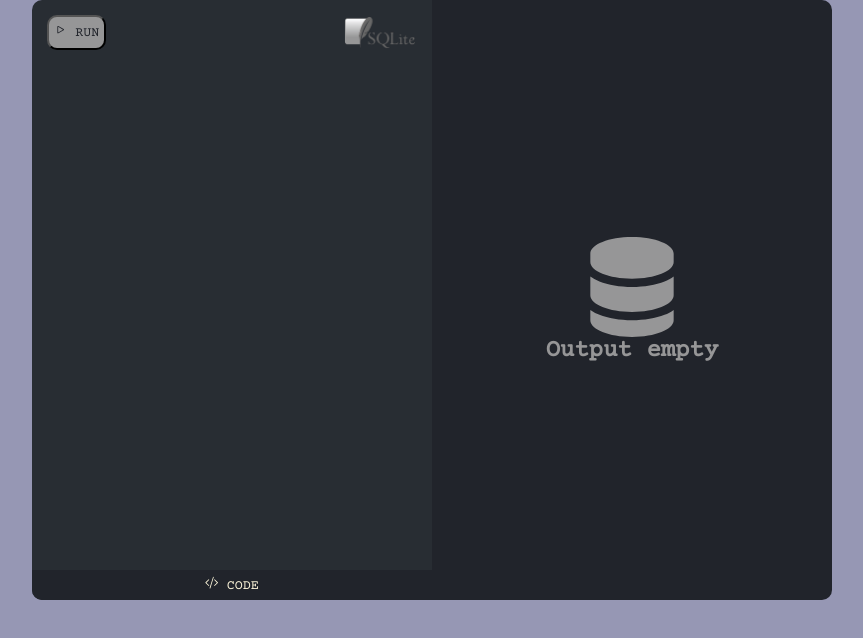
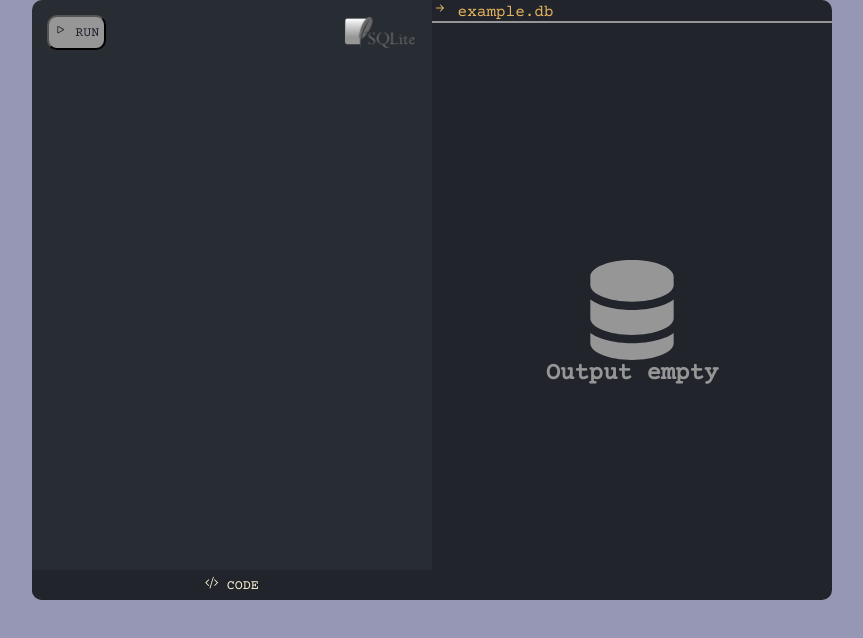
Before and after one commit to GuaxinimRadical/SQLClient, a website: page client/index.html in a window 1280 px wide. Shown: the whole page, without its empty margins (208-1071 px from the left). Drawn offline with nearby package versions, Linux system fonts and the light colour scheme.

Commit message:
Adição de um header no Output com o nome do database

```diff
--- a/api.js
+++ b/api.js
@@ -35,7 +35,9 @@ app.post('/query', function(req, res){
 				.then( response => res.send({ table:response}))
 				.catch((err) => res.send({'errorDatabase': err}))
 		} else {
-			 sql.queryToChangeDB(el)
+			sql.queryToChangeDB(el)
+				.then(e=>console.log('ChangeDone: ',e))
+				.catch((err) => res.send({'errorDatabase': err}))
 		}
 	})
 })
--- a/client/index.html
+++ b/client/index.html
@@ -34,13 +34,22 @@
                 CODE
             </button>
         </section>
-        <section class="output">
+        <section class="output-area">
+			<header>
+				<svg width="1em" height="1em" viewBox="0 0 16 16" class="bi bi-arrow-right-short" fill="currentColor" xmlns="http://www.w3.org/2000/svg">
+					  <path fill-rule="evenodd" d="M4 8a.5.5 0 0 1 .5-.5h5.793L8.146 5.354a.5.5 0 1 1 .708-.708l3 3a.5.5 0 0 1 0 .708l-3 3a.5.5 0 0 1-.708-.708L10.293 8.5H4.5A.5.5 0 0 1 4 8z"/>
+				</svg>
+				example.db
+			</header>
+			<main class='output'>
 				<div class="output-empty">
 					<svg width="1em" height="1em" viewBox="0 0 16 16" class="bi bi-server" fill="currentColor" xmlns="http://www.w3.org/2000/svg">
 						<path fill-rule="evenodd" d="M1.333 2.667C1.333 1.194 4.318 0 8 0s6.667 1.194 6.667 2.667V4C14.665 5.474 11.68 6.667 8 6.667 4.318 6.667 1.333 5.473 1.333 4V2.667zm0 3.667v3C1.333 10.805 4.318 12 8 12c3.68 0 6.665-1.193 6.667-2.665V6.334c-.43.32-.931.58-1.458.79C11.81 7.684 9.967 8 8 8c-1.967 0-3.81-.317-5.21-.876a6.508 6.508 0 0 1-1.457-.79zm13.334 5.334c-.43.319-.931.578-1.458.789-1.4.56-3.242.876-5.209.876-1.967 0-3.81-.316-5.21-.876a6.51 6.51 0 0 1-1.457-.79v1.666C1.333 14.806 4.318 16 8 16s6.667-1.194 6.667-2.667v-1.665z"/>
 					</svg>
 					<h1>Output empty</h1>
 				</div>
+			</main>
+
         </section>
     </div>
 	<script src="script.js"></script>
--- a/client/style.css
+++ b/client/style.css
@@ -82,22 +82,30 @@ body {
 }
 
 
-.output {
+.output-area {
     background-color: var(--color-background-dark);
     color: var(--color-text-primary);
 
     border-top-right-radius: 10px;
     border-bottom-right-radius: 10px;
 }
+.output-area > header {
+    color: #e5b25e;
+    border-bottom: 2px solid var(--color-text-primary);
+}
 
-.output-empty {
+.output {
 	height: 100%;
 
+}
+.output-empty{
+    height: 100%;
+    width: 100%;
     text-align: center;
+
     display: flex;
     flex-direction: column;
     justify-content: center;
-    align-content: center;
 }
 .output-empty svg {
     align-self: center;
```
Also changed, not shown: db.js (+6 -3 lines), 1 other file. Lines whose indentation alone changed are shown as unchanged.
